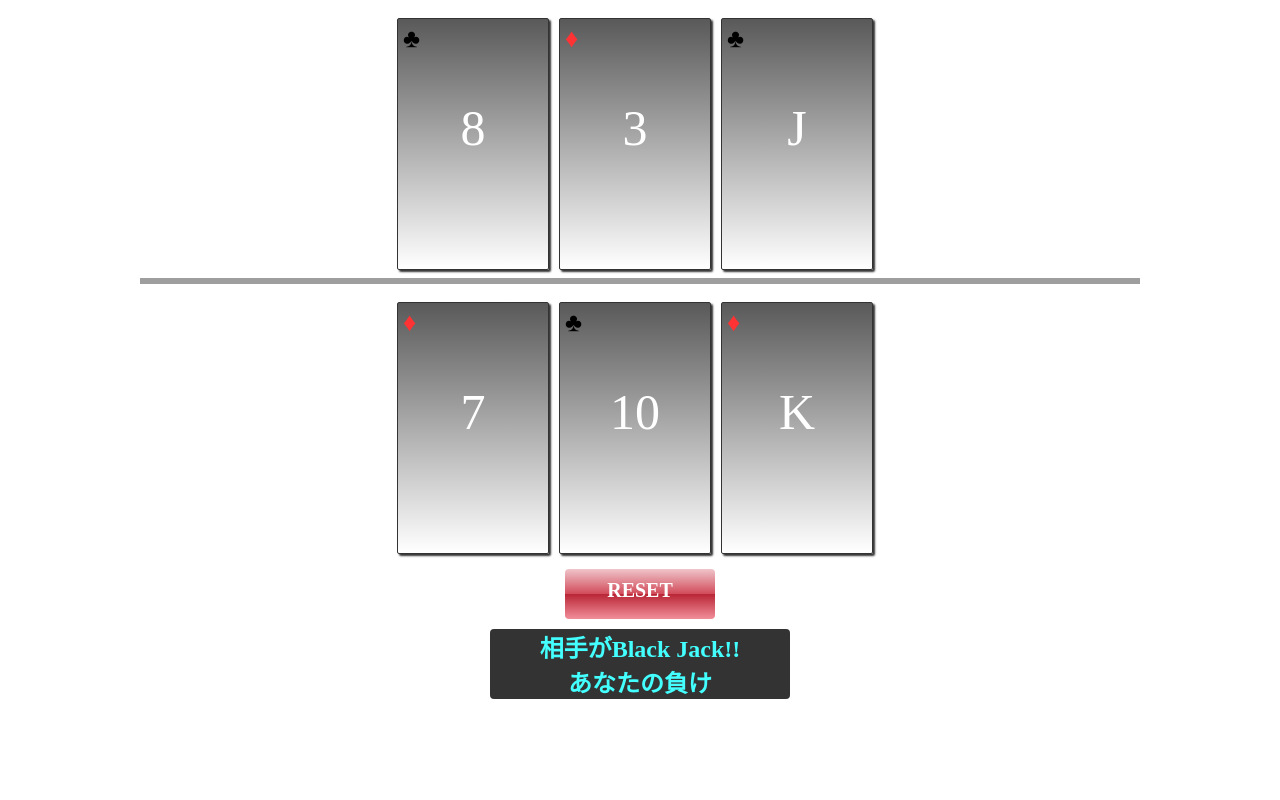
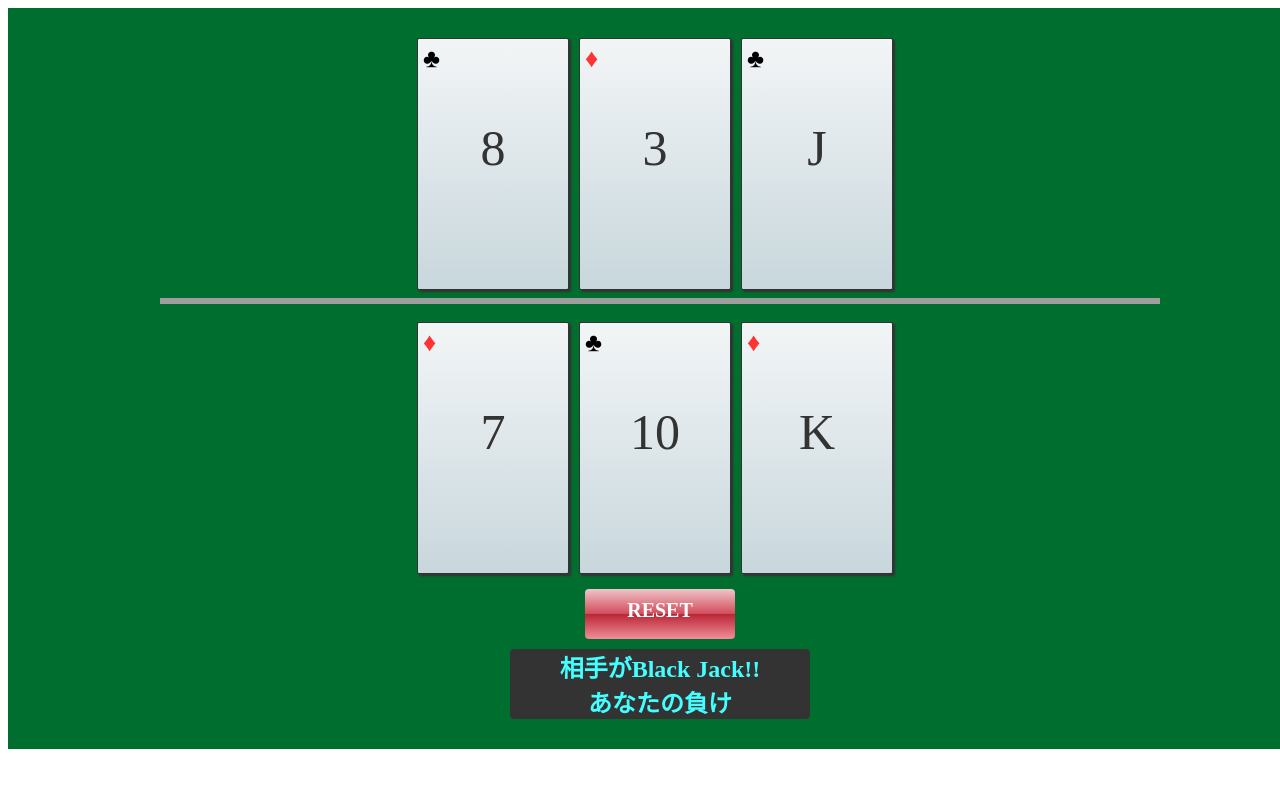
Before and after one commit to mtkfkd/blackjack, a PHP site: page /BlackJack.php?hit in a window 1280 px wide. Run offline with PHP 8.4, Linux system fonts and the light colour scheme; grey boxes are pictures that could not be loaded.

Commit message:
Aの値が一度11を取るとそのあと1にならないバグを修正。 背景色を設定しそれに伴って見栄えの調整。

```diff
--- a/BlackJack.php
+++ b/BlackJack.php
@@ -99,15 +99,17 @@ $oTotal = sumupHands($opponent);
 function sumupHands($hands)
 {
   $total = null;
+  $ace = null;
   foreach($hands as $card){
     if($card['value']!=1){
       $total += $card['value'];
     } elseif($card['value'] === 1) {
+      $ace +=1;
       $total += $card['value'];
-      if(($total+10) <= 21){
-        $total +=10;
       }
     }
+  if($total <=11 && $ace >=1) {
+    $total += 10;
   }
   return $total;
 }
--- a/style.css
+++ b/style.css
@@ -11,8 +11,9 @@ hr {
 }
 
 .container {
-/*  border: 1px solid #333;*/
+  background: linear-gradient(to bottom, rgba(0,110,46,1) 0%,rgba(0,110,46,1) 100%);
   margin: 0 auto;
+  padding: 20px;
   width: 100%;
 }
 
@@ -23,7 +24,8 @@ hr {
 }
 .hand {
   position: relative;
-  background: linear-gradient(to bottom, rgba(0,0,0,0.65) 0%,rgba(0,0,0,0) 100%);
+/*  background: linear-gradient(to bottom, rgba(0,0,0,0.65) 0%,rgba(0,0,0,0) 100%);*/
+  background: linear-gradient(to bottom, rgba(242,245,246,1) 0%,rgba(227,234,237,1) 37%,rgba(200,215,220,1) 100%);
   border-radius: 2px;
   box-shadow: 2px 2px 2px #333;
   border: 1px solid #333;
@@ -45,7 +47,7 @@ hr {
 }
 .resulthand {
   position: relative;
-  background: linear-gradient(to bottom, rgba(0,0,0,0.65) 0%,rgba(0,0,0,0) 100%);
+  background: linear-gradient(to bottom, rgba(242,245,246,1) 0%,rgba(227,234,237,1) 37%,rgba(200,215,220,1) 100%);
   border-radius: 2px;
   box-shadow: 2px 2px 2px #333;
   border: 1px solid #333;
@@ -72,7 +74,8 @@ hr {
     top: -200px;
   }
   70% {
-    background: linear-gradient(to bottom, rgba(0,0,0,0.65) 0%,rgba(0,0,0,0) 100%);
+    background: linear-gradient(to bottom, rgba(242,245,246,1) 0%,rgba(227,234,237,1) 37%,rgba(200,215,220,1) 100%);
+
     top: -100px;
   }
   100% {
@@ -86,13 +89,13 @@ hr {
   font-size: 26px;
 }
 .handValue {
-  color: #fff;
+  color: #333;
   font-size: 50px;
   margin: 80px 0;
   text-align: center;
 }
 .handValueRe{
-  color: #fff;
+  color: #333;
   font-size: 50px;
   margin: 80px 0;
   text-align: center;
@@ -135,7 +138,7 @@ btn,result
 }
 
 .total {
-  color: #333;
+  color: #fff;
   text-align: center;
 }
 .blackjack {
```
